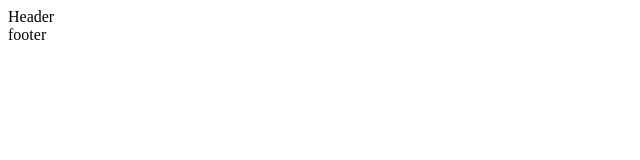
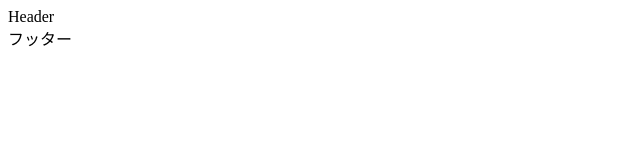
Before and after one commit to furukawa318/ws-2020, a plain HTML site: page my-app/index.html in a window 1280 px wide. Shown: the full height of the page, 0-640 px from the left. Drawn offline with Linux system fonts and the light colour scheme.

Commit message:
カタカナに修正した

```diff
--- a/my-app/index.html
+++ b/my-app/index.html
@@ -14,7 +14,7 @@
 	<!-- ▲▲▲ ここに Main を追記します ▲▲▲ -->
 
 	<!-- ▼▼▼ ここに Footer を追記します ▼▼▼ -->
-	<footer>footer</footer>
+	<footer>フッター</footer>
 	<!-- ▲▲▲ ここに Footer を追記します ▲▲▲ -->
 </body>
 </html>
```
